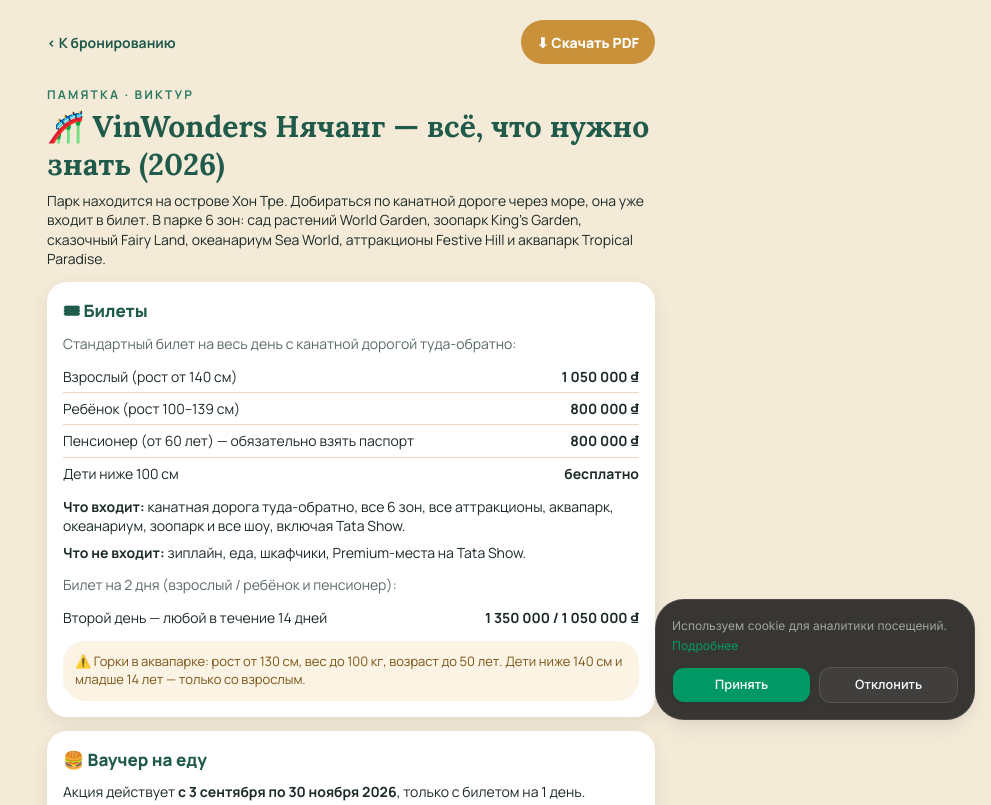
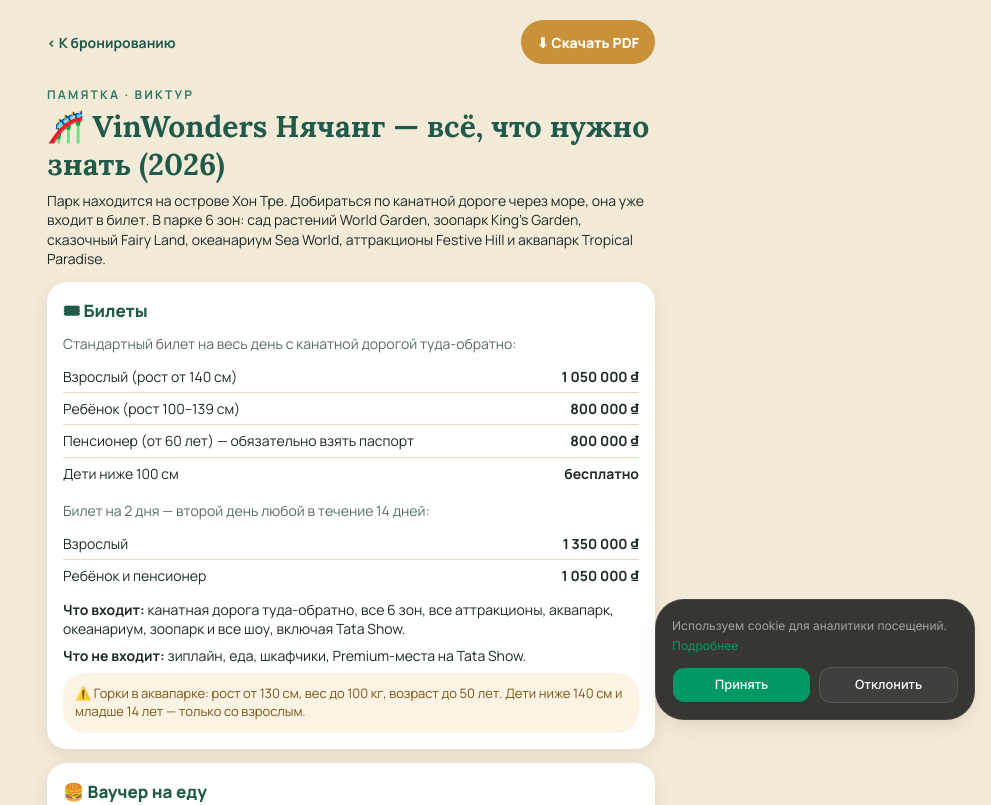
Before and after one commit to selezn777/victour, a Next.js app: page /park/pamyatka in a window 1280 px wide. Shown: the top 805 px of the page, without its empty margins (289-1280 px from the left). Built offline with nearby package versions, Linux system fonts and the light colour scheme; no server answers; a web font is replaced by a local one.

Commit message:
Памятка VinWonders: билет на 2 дня — выше «Что входит», взрослый и детский отдельными строками
Co-Authored-By: Claude Opus 5.5 <noreply@anthropic.com>

```diff
--- a/src/app/park/pamyatka/page.tsx
+++ b/src/app/park/pamyatka/page.tsx
@@ -87,6 +87,15 @@ export default function MemoPage() {
               ["Дети ниже 100 см", "бесплатно"],
             ]}
           />
+          <p className="pt-1 text-(--c-muted)">
+            Билет на 2 дня — второй день любой в течение 14 дней:
+          </p>
+          <Rows
+            rows={[
+              ["Взрослый", "1 350 000 ₫"],
+              ["Ребёнок и пенсионер", "1 050 000 ₫"],
+            ]}
+          />
           <p>
             <b>Что входит:</b> канатная дорога туда-обратно, все 6 зон, все аттракционы, аквапарк,
             океанариум, зоопарк и все шоу, включая Tata Show.
@@ -94,8 +103,6 @@ export default function MemoPage() {
           <p>
             <b>Что не входит:</b> зиплайн, еда, шкафчики, Premium-места на Tata Show.
           </p>
-          <p className="pt-1 text-(--c-muted)">Билет на 2 дня (взрослый / ребёнок и пенсионер):</p>
-          <Rows rows={[["Второй день — любой в течение 14 дней", "1 350 000 / 1 050 000 ₫"]]} />
           <p className="rounded-xl bg-(--c-tint) p-3 text-[13px] text-(--c-tint-ink)">
             ⚠️ Горки в аквапарке: рост от 130 см, вес до 100 кг, возраст до 50 лет. Дети ниже 140 см
             и младше 14 лет — только со взрослым.
```
